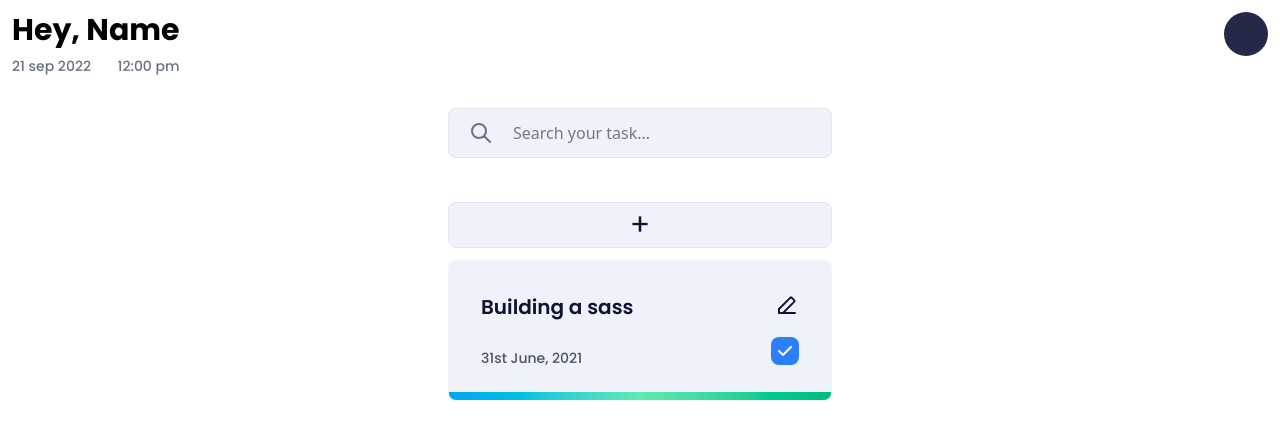
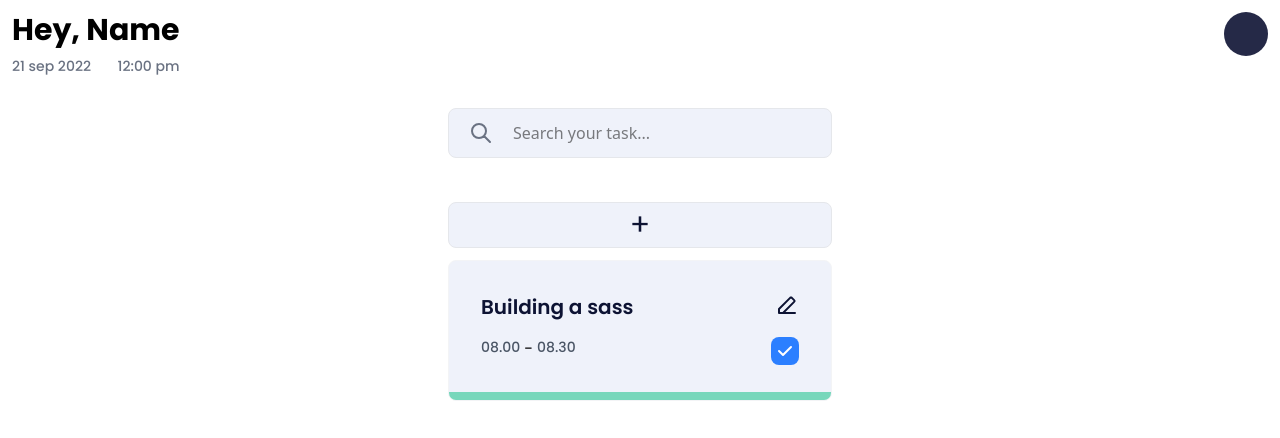
Before and after one commit to torikallcode/Simply_start, a React (Vite) app in the folder frontend/: page / in a window 1280 px wide. Shown: the top 438 px of the page. Built offline with nearby package versions, Linux system fonts and the light colour scheme.

Commit message:
modified component CardList

```diff
--- a/frontend/src/components/CardList.jsx
+++ b/frontend/src/components/CardList.jsx
@@ -1,13 +1,27 @@
-import React from 'react'
+import React, { useState } from 'react'
 
-export const CardList = () => {
+export const CardList = ({ onDelete }) => {
+  const [isDeleted, setIsDeleted] = useState(false);
+
+  const handleDoubleClick = () => {
+    setIsDeleted(true);
+    if (onDelete) {
+      onDelete();
+    }
+  };
+
+  if (isDeleted) {
+    return null; // Mengembalikan null jika card sudah dihapus
+  }
+
   return (
     <a
       href="#"
+      onDoubleClick={handleDoubleClick}
       className="relative block overflow-hidden rounded-lg border border-gray-100 p-4 sm:p-6 lg:p-8 bg-ashGray1 font-poppins"
     >
       <span
-        className="absolute inset-x-0 bottom-0 h-2 bg-gradient-to-r from-sky-500 via-emerald-300 to-emerald-500"
+        className="absolute inset-x-0 bottom-0 h-2 bg-emerald-500/50"
       ></span>
 
       <div className="flex justify-between sm:gap-4">
@@ -17,10 +31,11 @@ export const CardList = () => {
         <svg viewBox="0 0 24 24" width={24} height={24} fill="none" xmlns="http://www.w3.org/2000/svg"><g id="SVGRepo_bgCarrier" stroke-width="0"></g><g id="SVGRepo_tracerCarrier" stroke-linecap="round" stroke-linejoin="round"></g><g id="SVGRepo_iconCarrier"> <g id="Edit / Edit_Pencil_Line_02"> <path id="Vector" d="M4 20.0001H20M4 20.0001V16.0001L14.8686 5.13146L14.8704 5.12976C15.2652 4.73488 15.463 4.53709 15.691 4.46301C15.8919 4.39775 16.1082 4.39775 16.3091 4.46301C16.5369 4.53704 16.7345 4.7346 17.1288 5.12892L18.8686 6.86872C19.2646 7.26474 19.4627 7.46284 19.5369 7.69117C19.6022 7.89201 19.6021 8.10835 19.5369 8.3092C19.4628 8.53736 19.265 8.73516 18.8695 9.13061L18.8686 9.13146L8 20.0001L4 20.0001Z" stroke="#0d1333" stroke-width="2" stroke-linecap="round" stroke-linejoin="round"></path> </g> </g></svg>
       </div>
 
-
       <div className="mt-4 flex gap-4 sm:gap-6 w-full justify-between">
-        <div className="flex flex-col-reverse">
-          <h2 className="text-sm font-medium text-gray-600">31st June, 2021</h2>
+        <div className="flex space-x-1">
+          <h2 className="text-sm font-medium text-gray-600">08.00</h2>
+          <h2> - </h2>
+          <h2 className="text-sm font-medium text-gray-600">08.30</h2>
         </div>
 
         <div className="flex flex-col-reverse">
```
